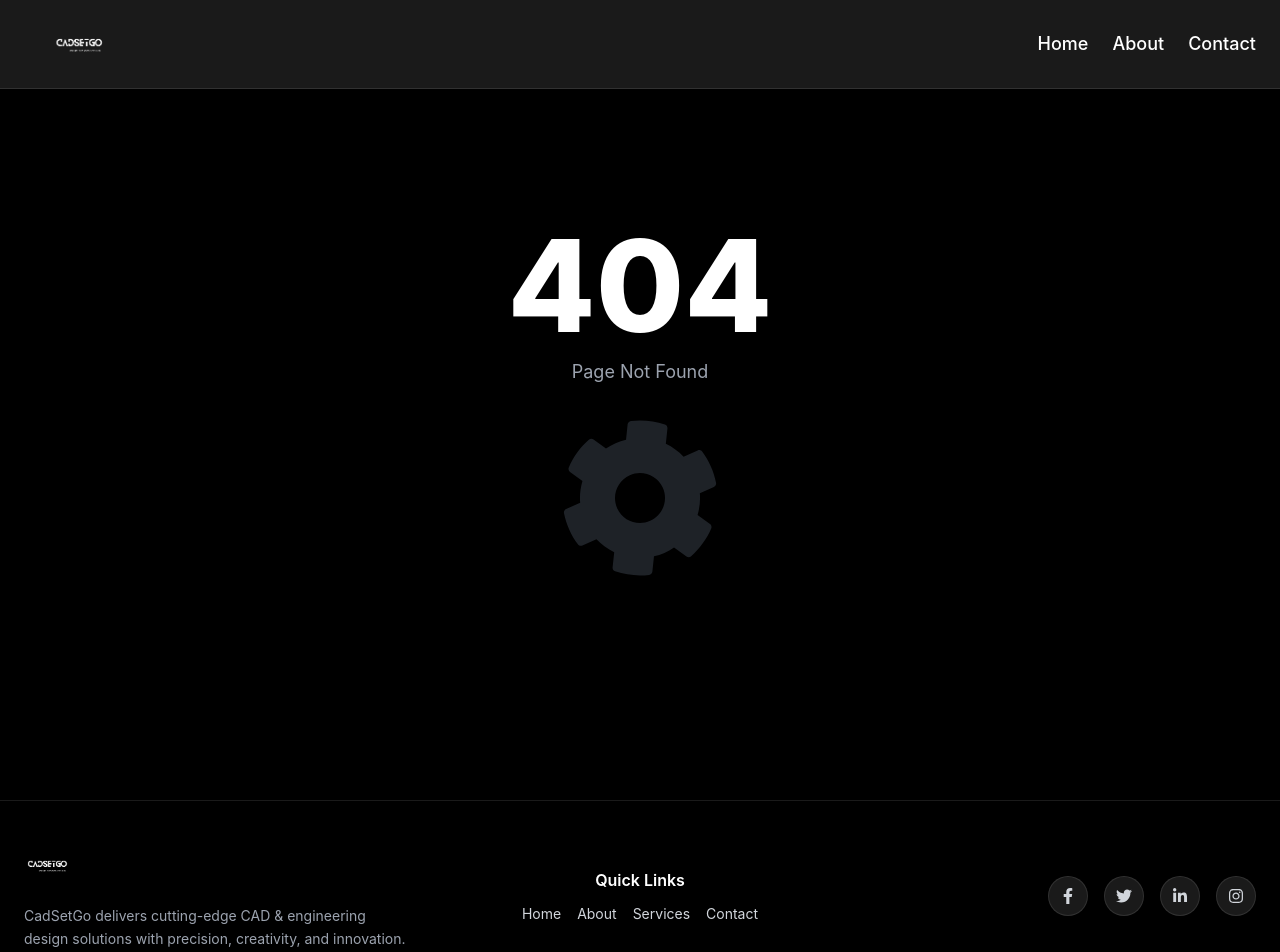
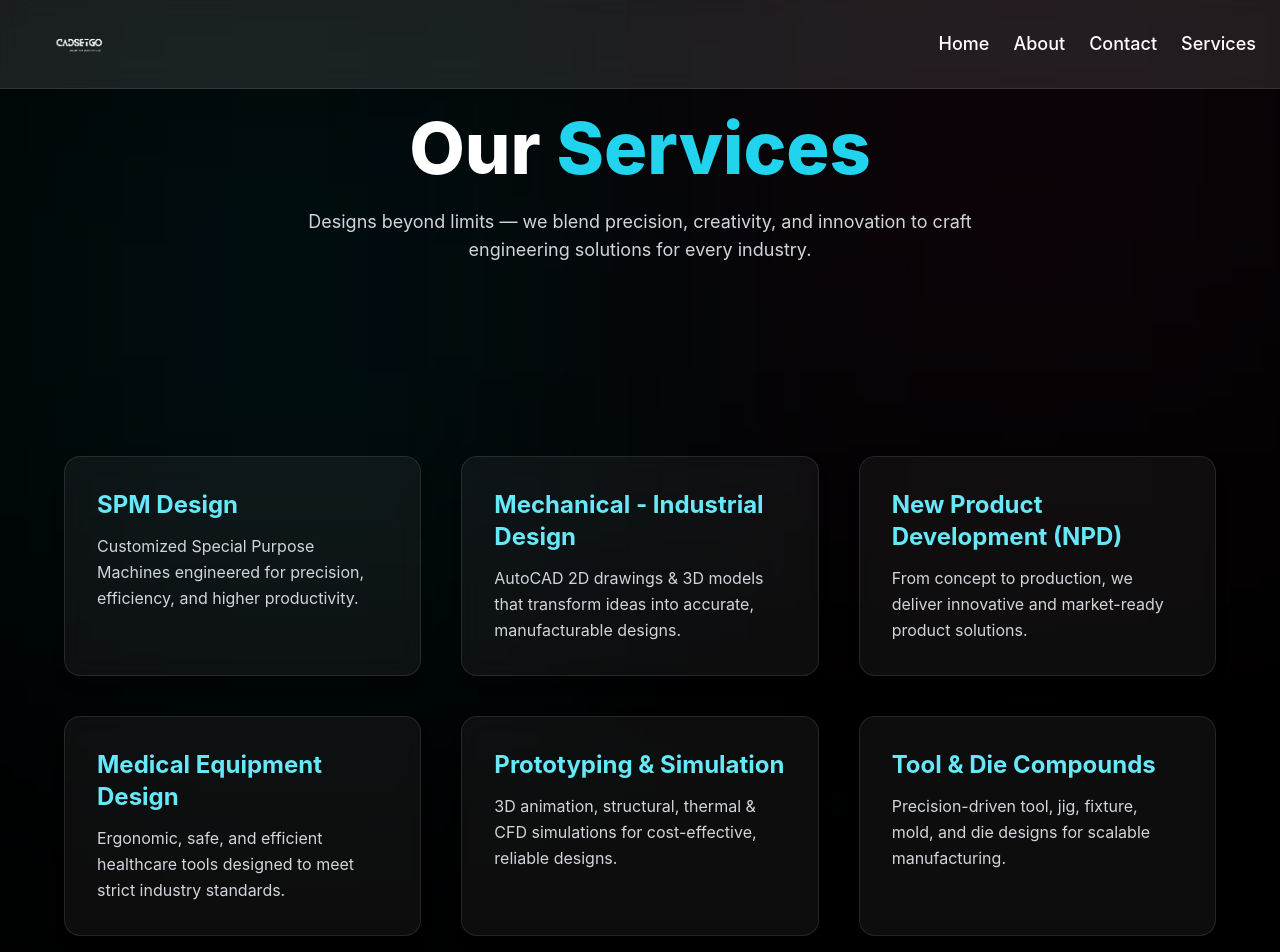
Before and after one commit to mohittguptaa/cadsetgo-ui, a React (Create React App) app: page /services in a window 1280 px wide. Shown: the top 952 px of the page. Built offline with nearby package versions, Linux system fonts and the light colour scheme.

Commit message:
add servicies page and auto scroll to top

```diff
--- a/src/App.js
+++ b/src/App.js
@@ -7,6 +7,8 @@ import FourOFour from './Pages/FourOFour';
 import Navbar from './component/Common/Navbar';
 import Footer from './component/Common/Footer';
 import LoadingScreen from './component/Common/LoadingScreen';
+import ServicesPage from './Pages/ServicesPage';
+import ScrollToTop from './component/Common/ScrollToTop';
 
 function App() {
     const [loading, setLoading] = useState(true);
@@ -20,11 +22,13 @@ function App() {
     if (loading) return <LoadingScreen />;
   return (
     <Router>
+      <ScrollToTop />
       <Navbar/>
       <Routes>
         <Route path="/" element={<HomePage/>} />
         <Route path="/about" element={<AboutPage/>} />
         <Route path="/contact" element={<ContactPage/>} />
+        <Route path="/services" element={<ServicesPage/>} />
         <Route path="*" element={<FourOFour/>} />
       </Routes>
       <Footer/>
--- a/src/Pages/AboutPage.jsx
+++ b/src/Pages/AboutPage.jsx
@@ -1,7 +1,9 @@
 import React from "react";
+import { useNavigate } from "react-router-dom";
 // import CTASection from "../components/CTASection";
 
 const AboutPage = () => {
+  const navigate = useNavigate();
   return (
     <div className="min-h-screen font-sans text-white bg-black">
       {/* Hero Section */}
@@ -76,9 +78,8 @@ const AboutPage = () => {
         </h2>
         <p className="max-w-xl mx-auto mt-4 text-gray-400">
           Ready to take your projects to the next level? Connect with us and
-          transform your vision into reality with precision and creativity.
-        </p>
-        <button className="px-8 py-3 mt-8 text-lg font-semibold transition-transform rounded-full shadow-lg bg-gradient-to-r from-cyan-500 to-blue-600 hover:scale-105">
+          transform your vision into reality with precision and creativity. </p>
+        <button onClick={() => navigate("/contact")} className="px-8 py-3 mt-8 text-lg font-semibold transition-transform rounded-full shadow-lg bg-gradient-to-r from-cyan-500 to-blue-600 hover:scale-105">
           Contact Us Today
         </button>
       </section>
--- /dev/null
+++ b/src/Pages/ServicesPage.jsx
@@ -0,0 +1,141 @@
+import React from "react";
+import { motion } from "framer-motion";
+import { Link } from "react-router-dom";
+
+const services = [
+  {
+    title: "SPM Design",
+    desc: "Customized Special Purpose Machines engineered for precision, efficiency, and higher productivity.",
+  },
+  {
+    title: "Mechanical - Industrial Design",
+    desc: "AutoCAD 2D drawings & 3D models that transform ideas into accurate, manufacturable designs.",
+  },
+  {
+    title: "New Product Development (NPD)",
+    desc: "From concept to production, we deliver innovative and market-ready product solutions.",
+  },
+  {
+    title: "Medical Equipment Design",
+    desc: "Ergonomic, safe, and efficient healthcare tools designed to meet strict industry standards.",
+  },
+  {
+    title: "Prototyping & Simulation",
+    desc: "3D animation, structural, thermal & CFD simulations for cost-effective, reliable designs.",
+  },
+  {
+    title: "Tool & Die Compounds",
+    desc: "Precision-driven tool, jig, fixture, mold, and die designs for scalable manufacturing.",
+  },
+  {
+    title: "Interior & Furniture Systems",
+    desc: "Modern, ergonomic, and aesthetic interiors & furniture tailored for homes, offices & industry.",
+  },
+  {
+    title: "Sustainable / Green Design",
+    desc: "Eco-friendly product designs with sustainable materials & energy-efficient practices.",
+  },
+  {
+    title: "Robotics & Automation",
+    desc: "Custom robotic systems & automation prototypes combining mechanical & electronic engineering.",
+  },
+  {
+    title: "Assemblies & DWG Formats",
+    desc: "Precise SolidWorks 3D assemblies & DWG drawings for collaboration & manufacturing.",
+  },
+  {
+    title: "3D Printing Support",
+    desc: "Optimized designs, ready-to-print STL models, and functional prototypes for additive manufacturing.",
+  },
+  {
+    title: "Reverse Engineering Design",
+    desc: "Convert physical parts into accurate CAD models, modernize legacy designs, and optimize performance.",
+  },
+  {
+    title: "Technical Documentation",
+    desc: "Detailed 2D drawings, BOMs, GD&T, and assembly docs to streamline manufacturing & assembly.",
+  },
+];
+
+const ServicesPage = () => {
+  return (
+    <div className="min-h-screen text-white bg-black">
+      {/* Hero */}
+      <section className="relative text-center py-28">
+        <div className="absolute inset-0">
+          <div className="absolute w-[600px] h-[600px] bg-cyan-500/10 blur-[180px] top-0 left-0"></div>
+          <div className="absolute w-[500px] h-[500px] bg-pink-500/10 blur-[200px] bottom-0 right-0"></div>
+        </div>
+        <div className="relative z-10">
+          <h1 className="mb-6 text-5xl font-extrabold md:text-7xl">
+            Our <span className="text-cyan-400">Services</span>
+          </h1>
+          <p className="max-w-3xl mx-auto text-lg text-gray-300">
+            Designs beyond limits — we blend precision, creativity, and innovation to craft
+            engineering solutions for every industry.
+          </p>
+        </div>
+      </section>
+
+      {/* Services Grid */}
+      <section className="relative px-6 py-20 md:px-16">
+        <div className="grid gap-10 mx-auto md:grid-cols-2 lg:grid-cols-3 max-w-7xl">
+          {services.map((service, index) => (
+            <motion.div
+              key={index}
+              initial={{ opacity: 0, y: 40 }}
+              whileInView={{ opacity: 1, y: 0 }}
+              viewport={{ once: true }}
+              transition={{ duration: 0.6, delay: index * 0.05 }}
+              className="group relative bg-white/5 backdrop-blur-md rounded-2xl border border-white/10 shadow-lg overflow-hidden hover:scale-[1.04] hover:shadow-cyan-500/30 transition-all duration-300"
+            >
+              {/* Accent Gradient Border */}
+              <div className="absolute inset-0 transition-opacity opacity-0 bg-gradient-to-br from-cyan-500/20 via-transparent to-pink-500/20 group-hover:opacity-100"></div>
+
+              <div className="relative z-10 p-8">
+                <h3 className="mb-3 text-2xl font-bold text-cyan-300">{service.title}</h3>
+                <p className="leading-relaxed text-gray-300">{service.desc}</p>
+              </div>
+            </motion.div>
+          ))}
+        </div>
+      </section>
+
+      {/* CTA Section */}
+      <section className="relative overflow-hidden text-center py-28">
+        {/* Glow background */}
+        <div className="absolute inset-0">
+          <div className="absolute w-[700px] h-[700px] bg-cyan-500/20 blur-[250px] top-10 left-1/4"></div>
+          <div className="absolute w-[600px] h-[600px] bg-blue-600/20 blur-[220px] bottom-0 right-1/4"></div>
+        </div>
+
+        {/* Content */}
+        <div className="relative z-10 max-w-3xl mx-auto">
+          <h2 className="mb-6 text-4xl font-bold md:text-5xl">
+            Ready to <span className="text-cyan-400">Engineer</span> Your Future?
+          </h2>
+          <p className="mb-10 text-gray-400">
+            Let’s collaborate on groundbreaking CAD solutions that redefine design, precision, and innovation.
+            Partner with us today.
+          </p>
+          <div className="flex flex-col justify-center gap-6 sm:flex-row">
+            <Link
+              to="/contact"
+              className="px-8 py-3 font-semibold text-black transition-transform rounded-lg shadow-lg bg-gradient-to-r from-cyan-500 to-blue-600 hover:scale-105"
+            >
+              Contact Us
+            </Link>
+            <Link
+              to="/about"
+              className="px-8 py-3 font-semibold text-white transition border rounded-lg bg-white/10 border-white/20 hover:bg-white/20"
+            >
+              Learn More
+            </Link>
+          </div>
+        </div>
+      </section>
+    </div>
+  );
+};
+
+export default ServicesPage;
--- a/src/component/Common/Navbar.jsx
+++ b/src/component/Common/Navbar.jsx
@@ -30,6 +30,13 @@ const Navbar = () => {
           Contact
           <span className="absolute left-0 -bottom-1 w-0 h-0.5 bg-red-500 transition-all group-hover:w-full"></span>
         </Link>
+        <Link
+          to="/services"
+          className="relative transition duration-300 group"
+        >
+          Services
+          <span className="absolute left-0 -bottom-1 w-0 h-0.5 bg-red-500 transition-all group-hover:w-full"></span>
+        </Link>
       </div>
     </div>
   );
--- /dev/null
+++ b/src/component/Common/ScrollToTop.jsx
@@ -0,0 +1,14 @@
+import { useEffect } from "react";
+import { useLocation } from "react-router-dom";
+
+const ScrollToTop = () => {
+  const { pathname } = useLocation();
+
+  useEffect(() => {
+    window.scrollTo({ top: 0, behavior: "smooth" });
+  }, [pathname]);
+
+  return null;
+};
+
+export default ScrollToTop;
```
Lines whose indentation alone changed are shown as unchanged.
